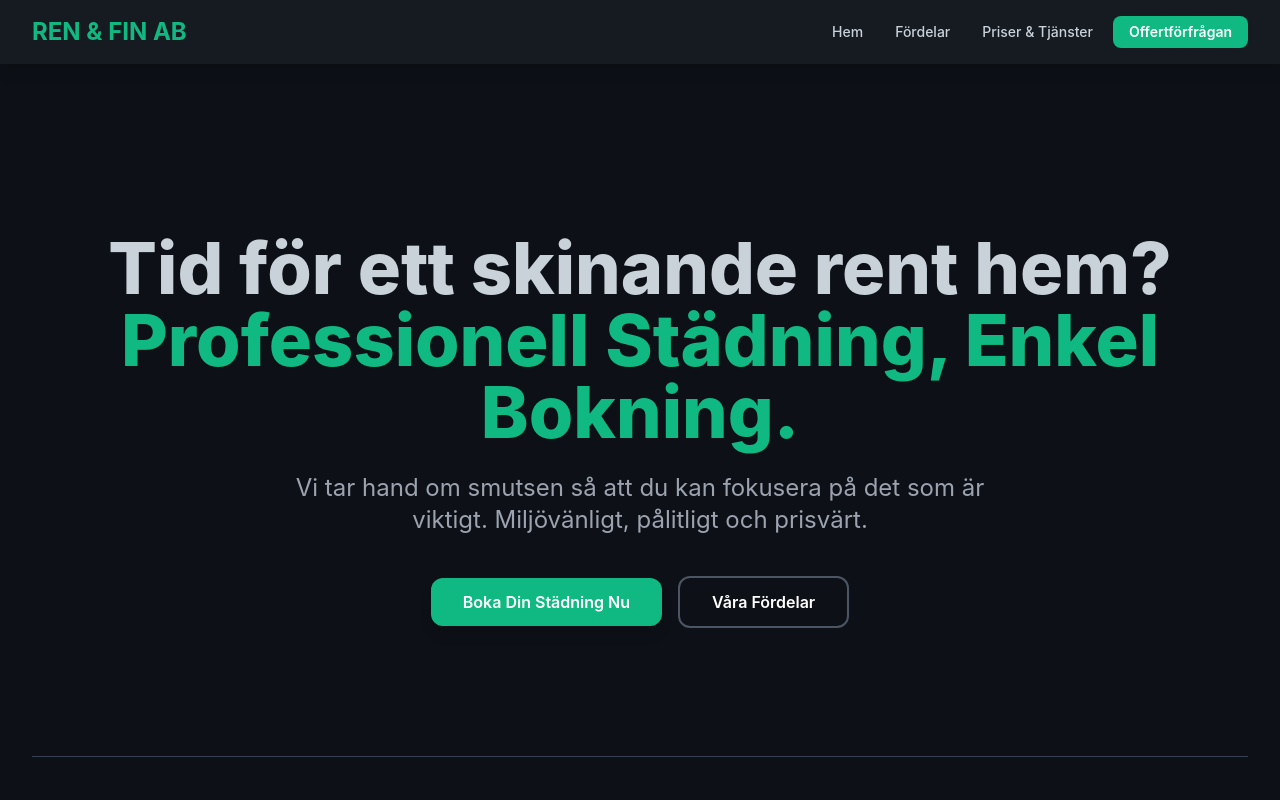
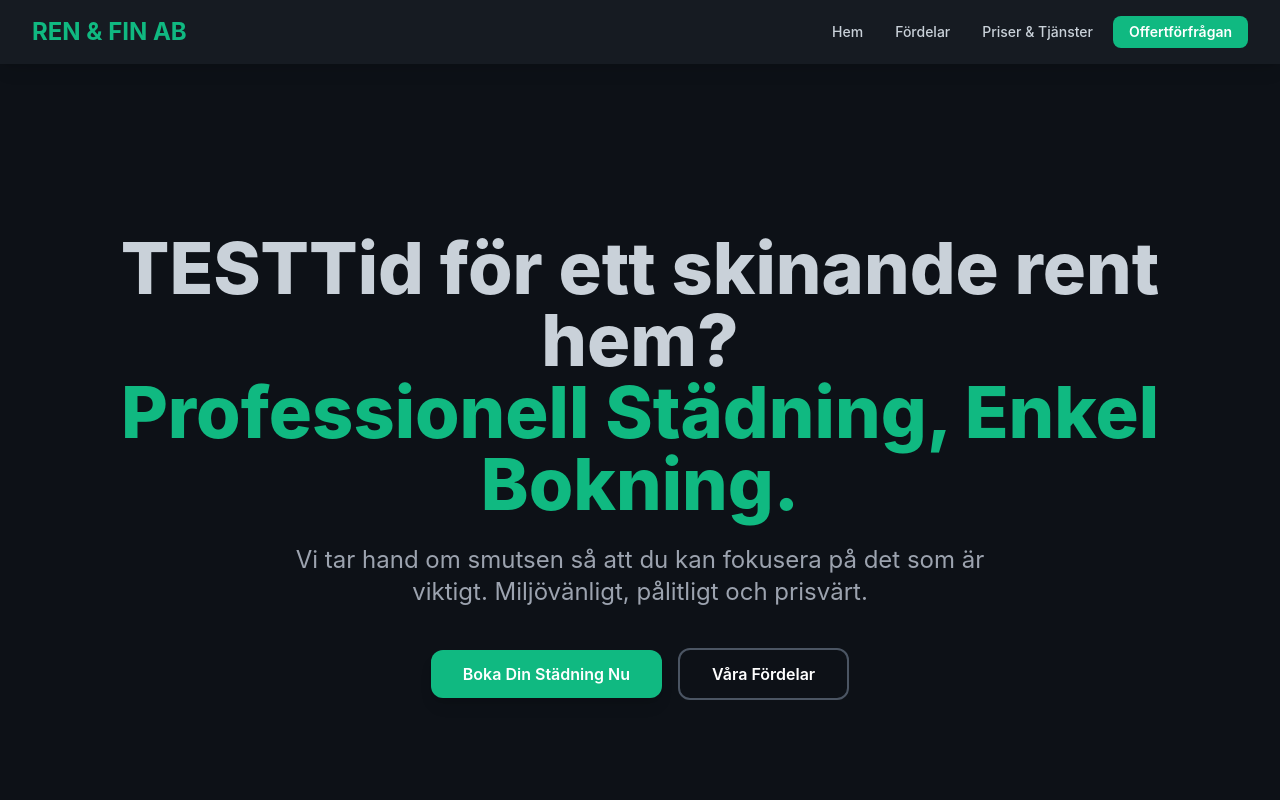
Before and after one commit to niceric/niceric.github.io, a plain HTML site: page index.html in a window 1280 px wide. Shown: the top 800 px of the page. Drawn offline with nearby package versions, Linux system fonts and the light colour scheme.

Commit message:
Update index.html

```diff
--- a/index.html
+++ b/index.html
@@ -209,7 +209,7 @@
         <!-- Sektion 1: Hero (Huvudbudskap) -->
         <section id="hem" class="py-20 lg:py-32 text-center">
             <h1 class="text-4xl sm:text-6xl lg:text-7xl font-extrabold mb-6 leading-tight">
-                <span class="block">Tid för ett skinande rent hem?</span>
+                <span class="block">TESTTid för ett skinande rent hem?</span>
                 <span class="block accent-text">Professionell Städning, Enkel Bokning.</span>
             </h1>
             <p class="text-xl sm:text-2xl text-gray-400 mb-10 max-w-3xl mx-auto">
```
